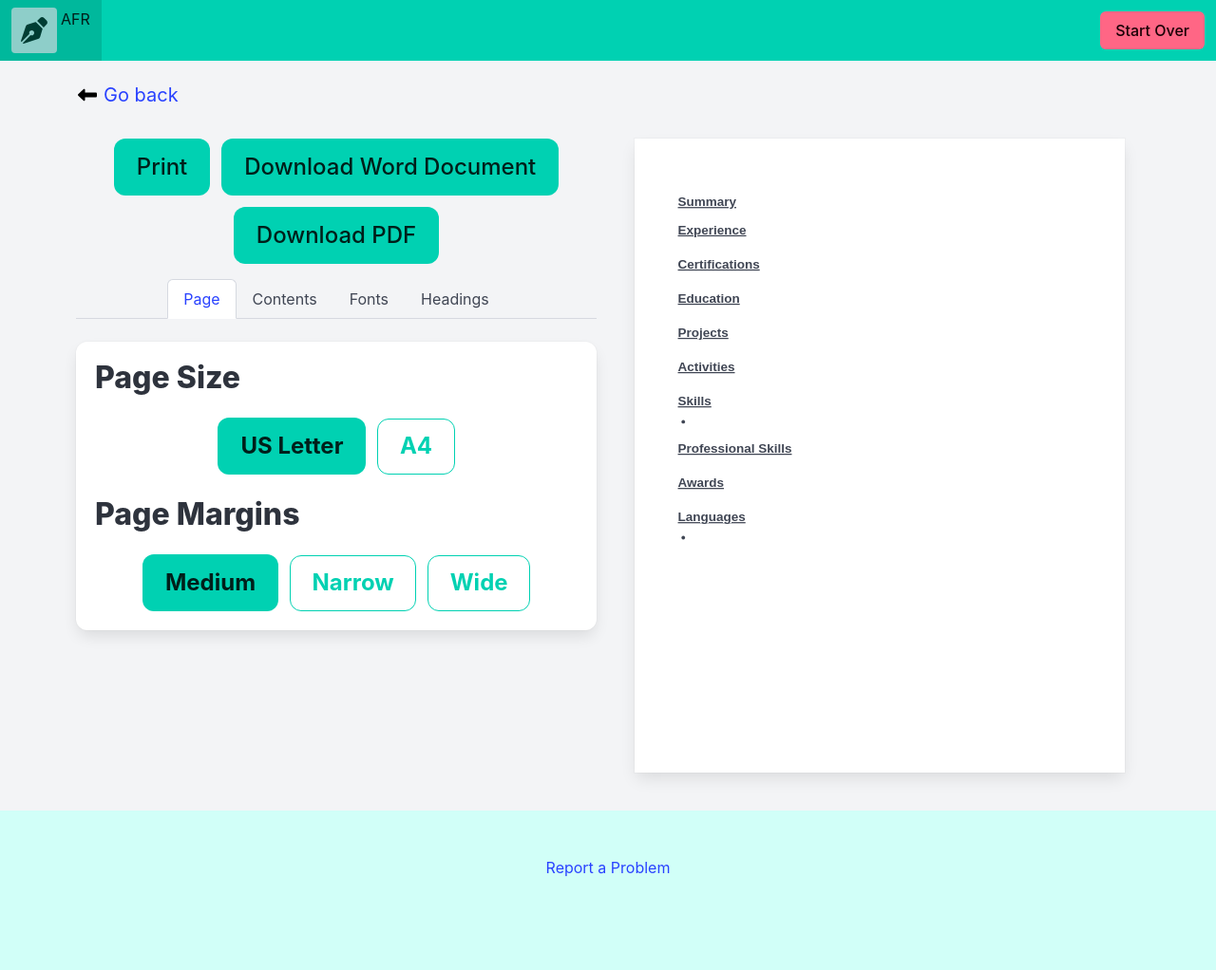
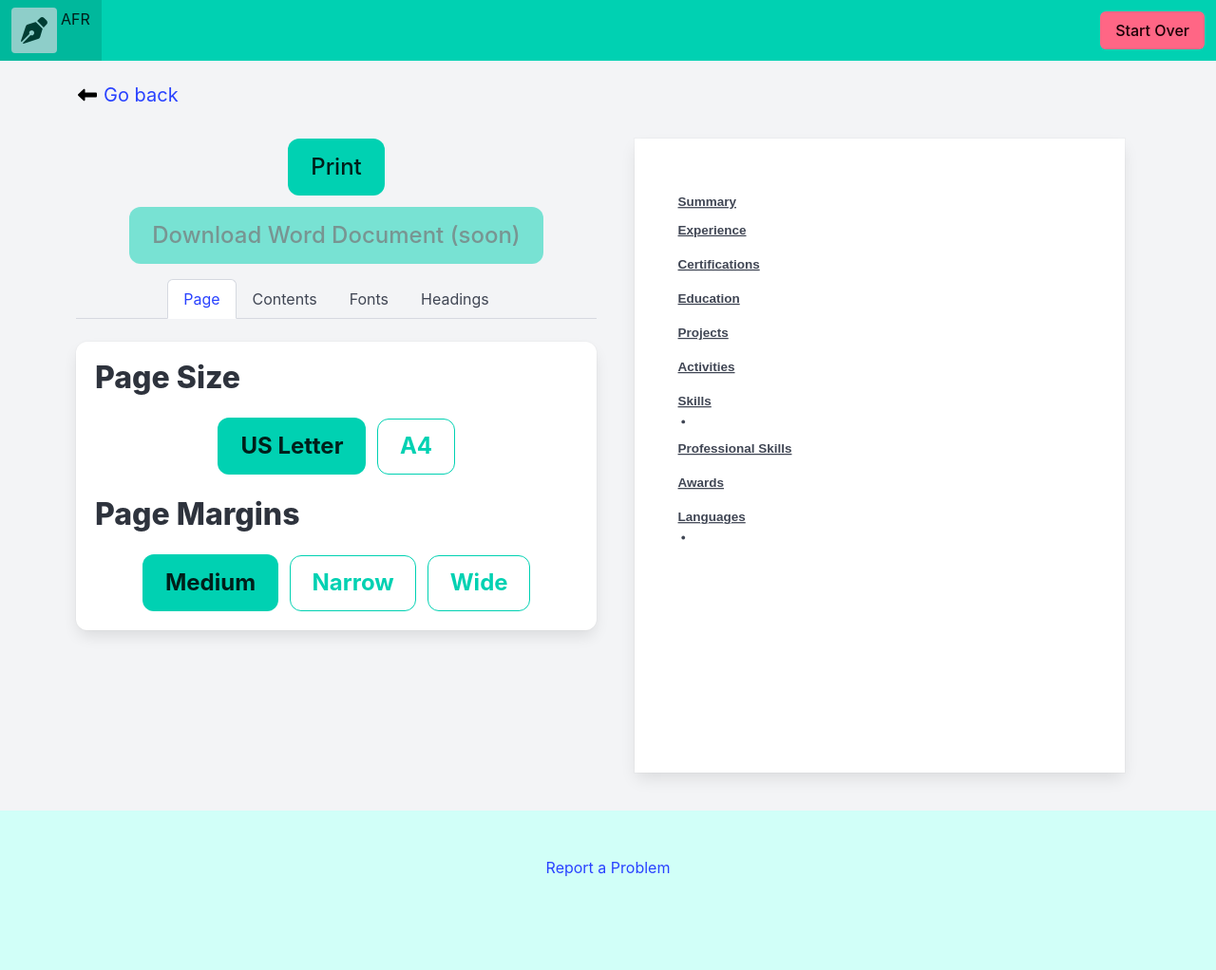
Before and after one commit to HeirOfNorton/alwaysfreeresume, a Jekyll site: the page built from pages/print.html, in a window 1280 px wide. Shown: the whole page at 95% size. Built offline with Jekyll 4.4.1, drawn with Linux system fonts in a browser that asks for light colours.

Commit message:
Disabled the Word Doc button until it works.

```diff
--- a/pages/print.html
+++ b/pages/print.html
@@ -47,8 +47,7 @@ extracss: print.css
     <div class="column noprint" x-data="{opentab: 'page'}">
         <div class="block my-4 mx-auto buttons is-centered">
             <button class="button is-primary is-large" @click="showprint()">Print</button>
-            <button class="button is-primary is-large is-disabled">Download Word Document</button>
-            <button class="button is-primary is-large is-disabled">Download PDF</button>
+            <button class="button is-primary is-large is-light" disabled>Download Word Document (soon)</button>
         </div>
         <div class="tabs is-boxed is-centered">
             <ul>
```
